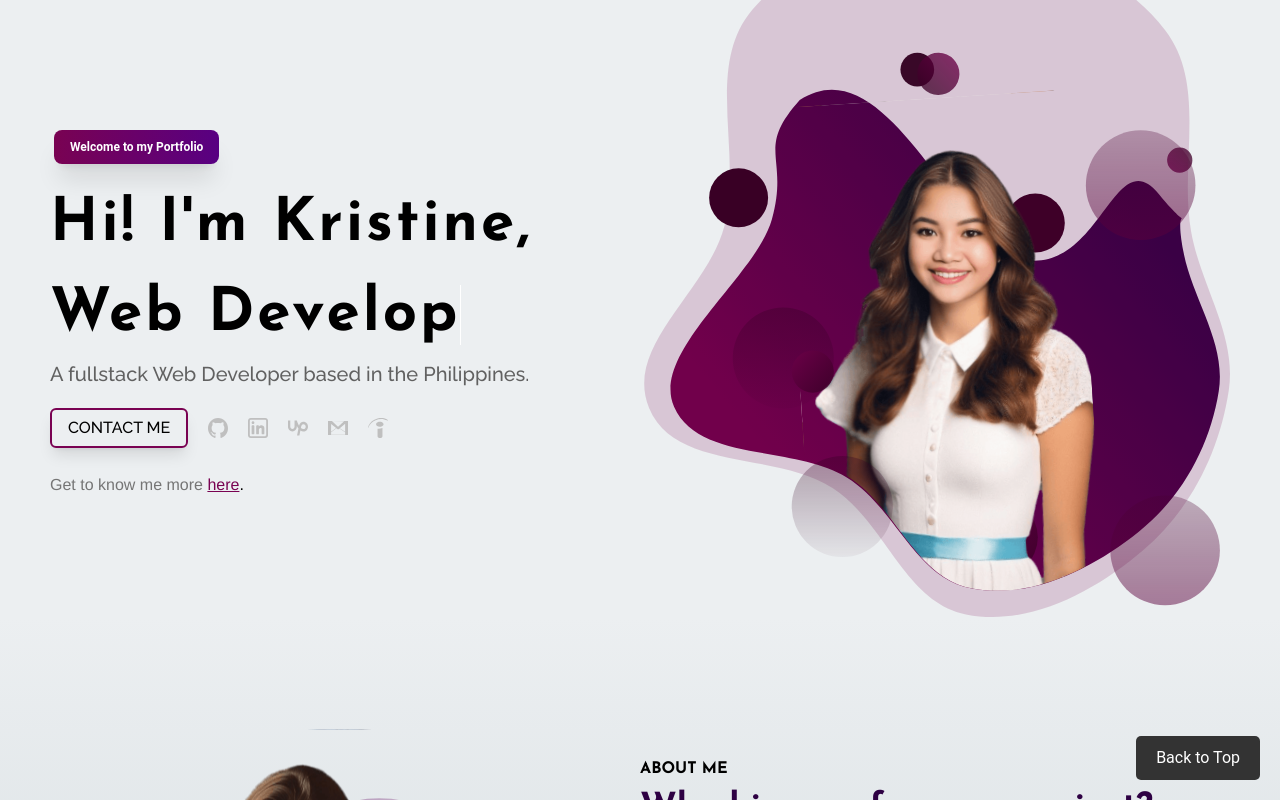
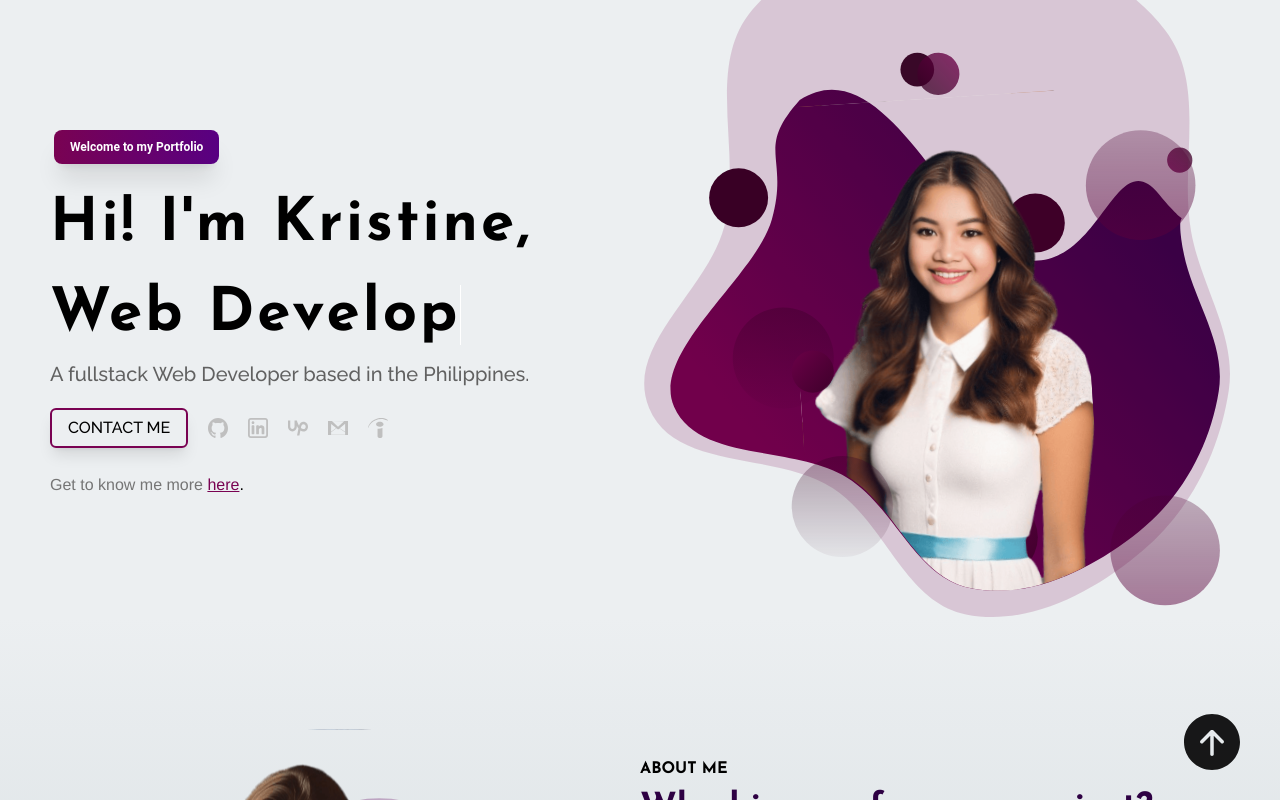
Before and after one commit to KrisTechHub/kris-algario, a React (Vite) app: page / in a window 1280 px wide. Shown: the top 800 px of the page. Built offline with nearby package versions, Linux system fonts and the light colour scheme.

Commit message:
finalized button to return to top

```diff
--- a/src/App.jsx
+++ b/src/App.jsx
@@ -16,11 +16,14 @@ import Footer from "./Components/Contact/Footer";
 
 function App() {
   const [showSidebar, setShowSidebar] = useState(false);
+  const [isVisible, setIsVisible] = useState(false);
+
 
   useEffect(() => {
     const handleScroll = () => {
       if (window.scrollY > 150) {
         setShowSidebar(true);
+        setIsVisible(true)
       } else {
         setShowSidebar(false);
       }
@@ -79,7 +82,7 @@ function App() {
                   <div className="mx-auto text-end">
                     <ScrollLink to="Home" smooth={true} duration={500}>
                       <button className="back-to-top">
-                        Back to Top
+                        <img className="h-14" src="/src/icons/backtotop.svg" alt="" />
                       </button>
                     </ScrollLink>
                   </div>
--- a/styles/App.css
+++ b/styles/App.css
@@ -22,13 +22,14 @@
     z-index: 999;
     /* Ensure it's above other content */
     padding: 10px 20px;
-    background-color: #333;
     color: white;
     border: none;
-    border-radius: 5px;
     cursor: pointer;
+    opacity: 0.9;
+    transition: bottom 0.3s ease;
 }
 
 .back-to-top:hover {
-    background-color: #555;
+    opacity: 1;
+    bottom: 25px;
 }
```
Also changed, not shown: src/icons/backtotop.svg (added).
